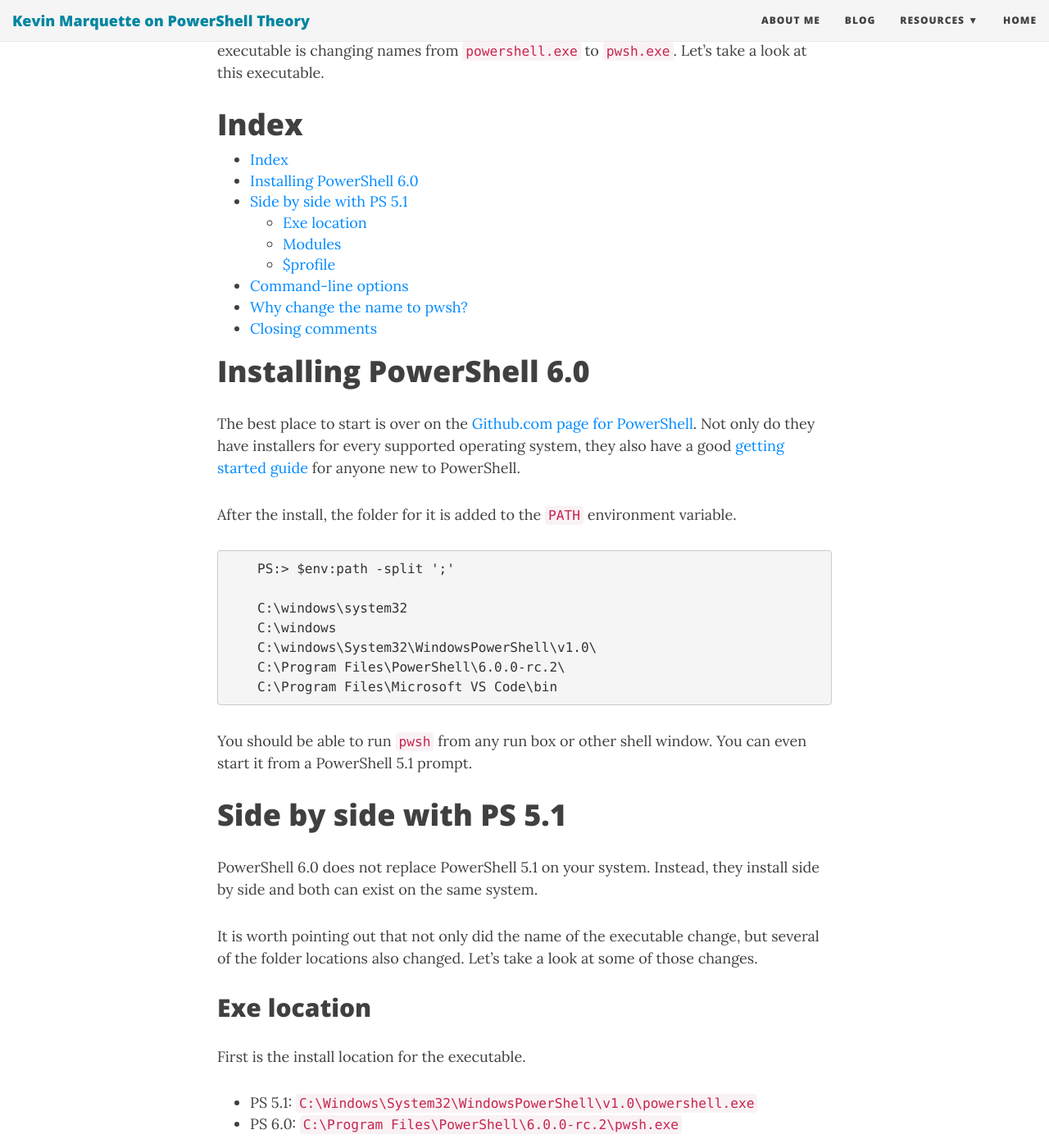
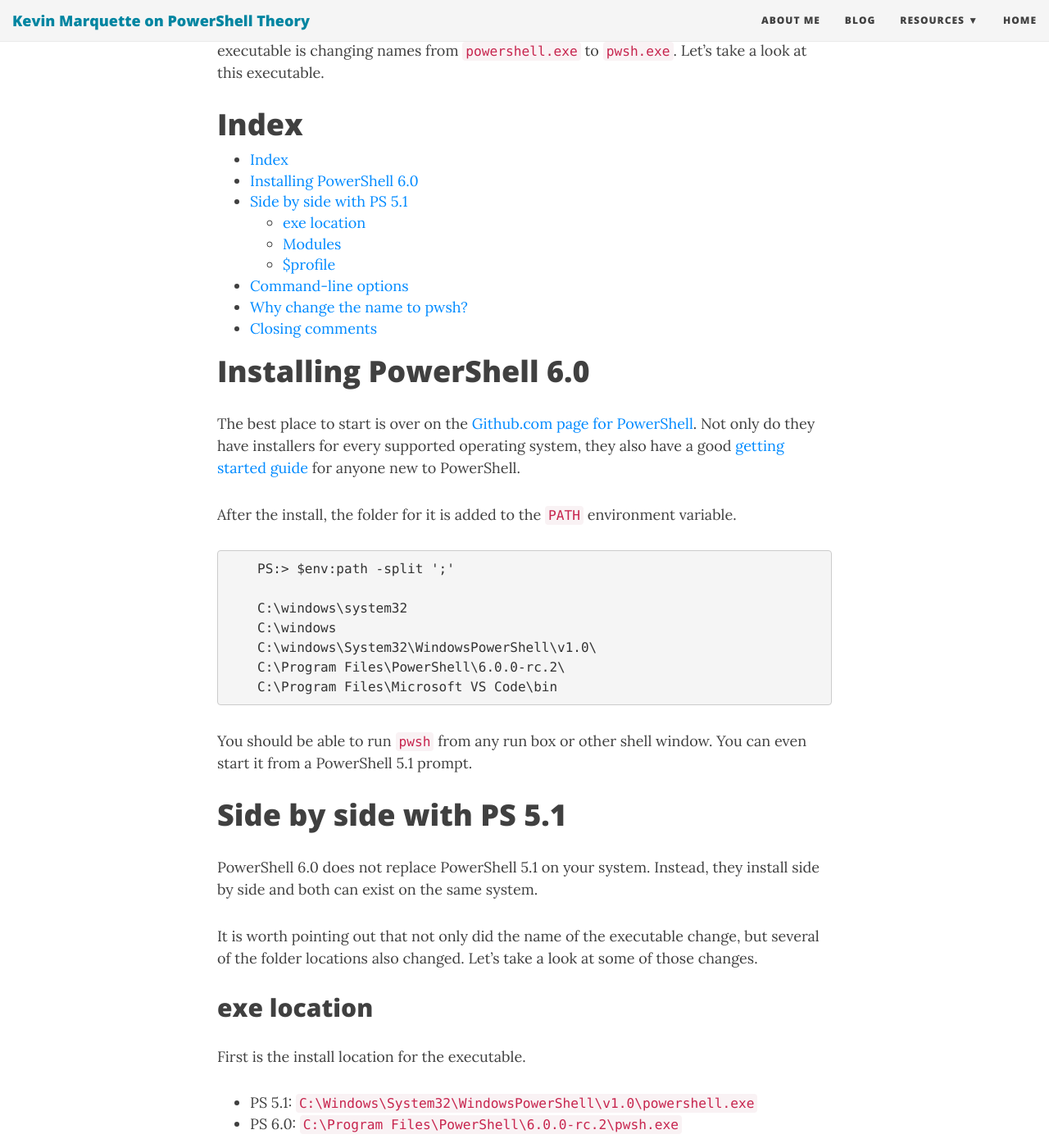
Before and after one commit to KevinMarquette/kevinmarquette.github.io, a Jekyll site: the page built from _posts/2017-12-29-Powershell-what-is-pwsh.md, in a window 1280 px wide and 1400 px high, scrolled down 332 px. Shown: the whole window at 82% size. Built offline with Jekyll 4.4.1, drawn with Linux system fonts in a browser that asks for light colours; nearby versions of some CDN libraries.

Commit message:
Update headding

```diff
--- a/_posts/2017-12-29-Powershell-what-is-pwsh.md
+++ b/_posts/2017-12-29-Powershell-what-is-pwsh.md
@@ -39,7 +39,7 @@ PowerShell 6.0 does not replace PowerShell 5.1 on your system. Instead, they ins
 
 It is worth pointing out that not only did the name of the executable change, but several of the folder locations also changed. Let's take a look at some of those changes.
 
-## Exe location
+## exe location
 
 First is the install location for the executable.
 
```
Also changed, not shown: img/share-img/2017-12-29-Powershell-what-is-pwsh.png.
